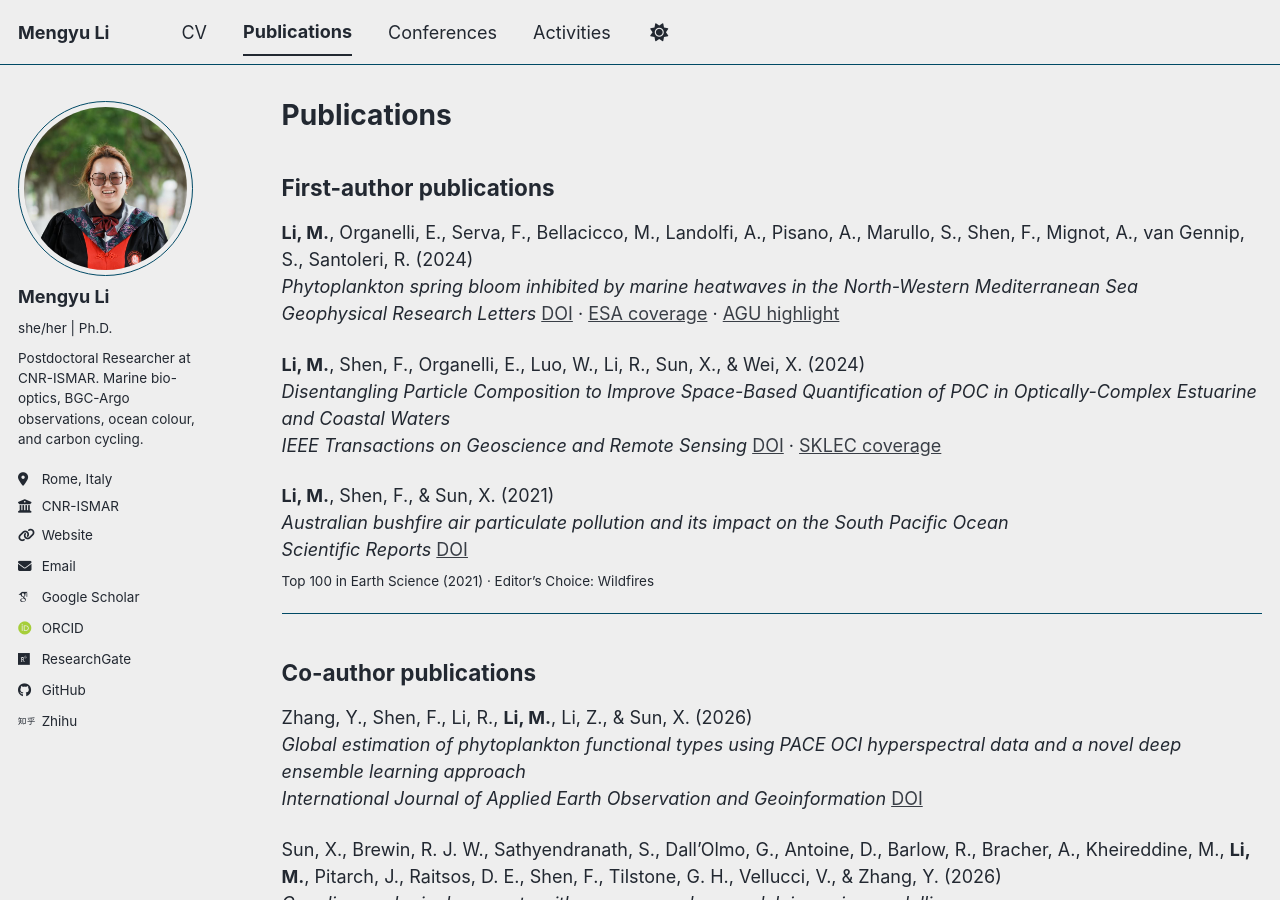
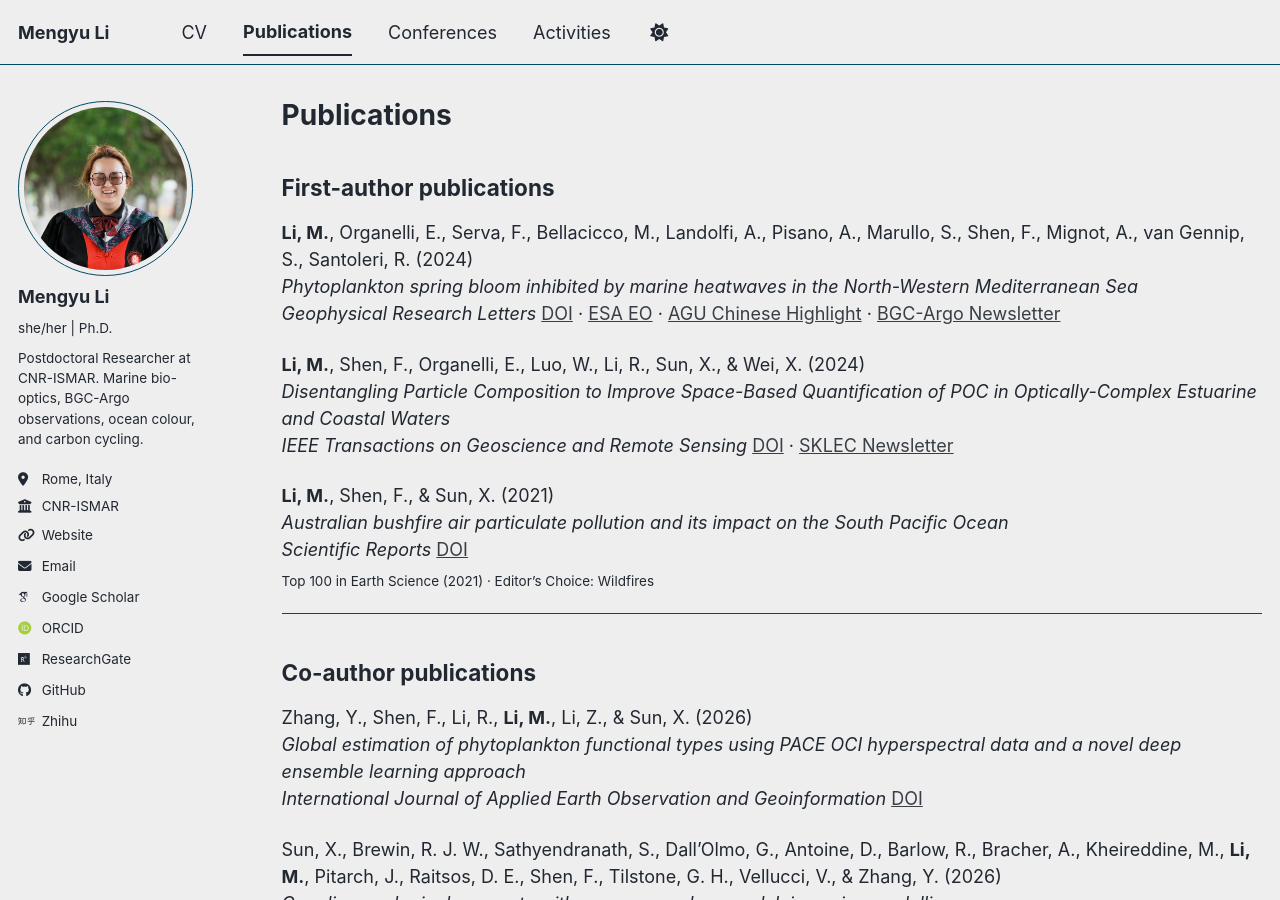
Before and after one commit to MengyuLi15/MengyuLi15.github.io, a Jekyll site: the page built from _publications/publications.md, in a window 1280 px wide and 900 px high. Built offline with Jekyll 4.4.1, drawn with Linux system fonts in a browser that asks for light colours; some web fonts are replaced; a script bundle is joined from its source files by our own code; library files that are not in the unit come from our copies.

Commit message:
Update publications.md

```diff
--- a/_publications/publications.md
+++ b/_publications/publications.md
@@ -10,12 +10,12 @@ author_profile: true
 
 **Li, M.**, Organelli, E., Serva, F., Bellacicco, M., Landolfi, A., Pisano, A., Marullo, S., Shen, F., Mignot, A., van Gennip, S., Santoleri, R. (2024)
 *Phytoplankton spring bloom inhibited by marine heatwaves in the North-Western Mediterranean Sea*
-*Geophysical Research Letters*   [DOI](https://doi.org/10.1029/2024GL109141) · [ESA coverage](https://www.esa.int/Applications/Observing_the_Earth/How_marine_heatwaves_impact_phytoplankton_and_ocean_health) · [AGU highlight](https://mp.weixin.qq.com/s/iJbXPhNPF5axCJ2trarkgg)
+*Geophysical Research Letters*   [DOI](https://doi.org/10.1029/2024GL109141) · [ESA EO](https://www.esa.int/Applications/Observing_the_Earth/How_marine_heatwaves_impact_phytoplankton_and_ocean_health) · [AGU Chinese Highlight](https://mp.weixin.qq.com/s/iJbXPhNPF5axCJ2trarkgg) · [BGC-Argo Newsletter](https://mailchi.mp/99f82bbef505/biogeochemical-argo-newsletter-12)
 
 
 **Li, M.**, Shen, F., Organelli, E., Luo, W., Li, R., Sun, X., & Wei, X. (2024)
 *Disentangling Particle Composition to Improve Space-Based Quantification of POC in Optically-Complex Estuarine and Coastal Waters*
-*IEEE Transactions on Geoscience and Remote Sensing*   [DOI](https://doi.org/10.1109/TGRS.2023.3341462) · [SKLEC coverage](https://mp.weixin.qq.com/s/uwvvv3F0kq3j_tYMjDBvFw)
+*IEEE Transactions on Geoscience and Remote Sensing*   [DOI](https://doi.org/10.1109/TGRS.2023.3341462) · [SKLEC Newsletter](https://mp.weixin.qq.com/s/uwvvv3F0kq3j_tYMjDBvFw)
 
 
 **Li, M.**, Shen, F., & Sun, X. (2021)
```
